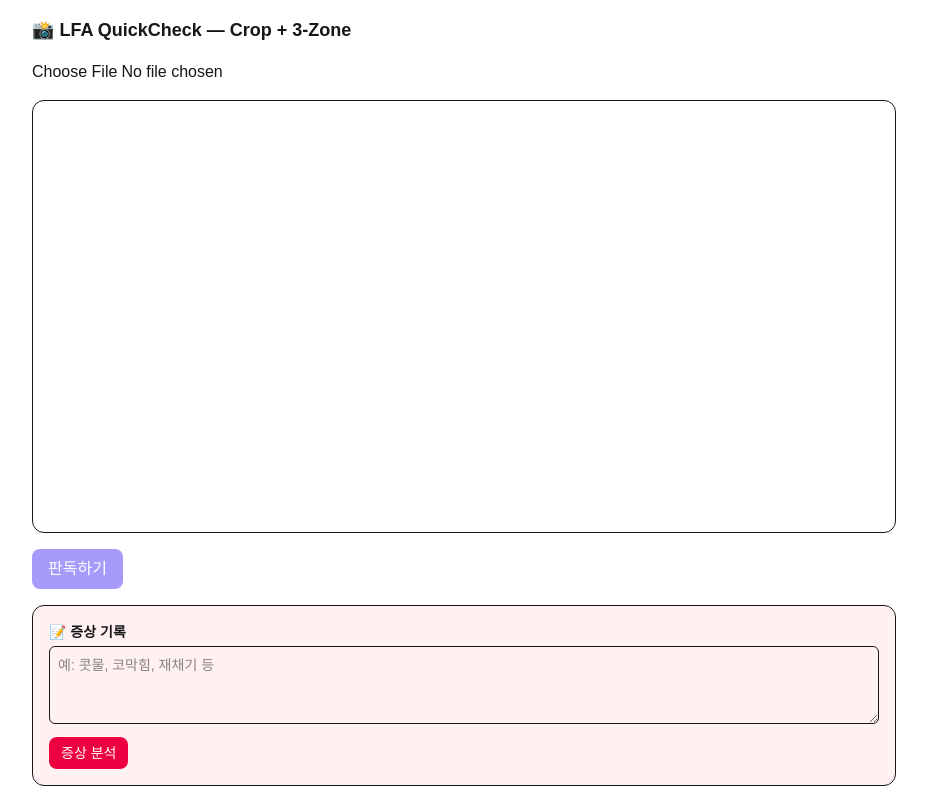
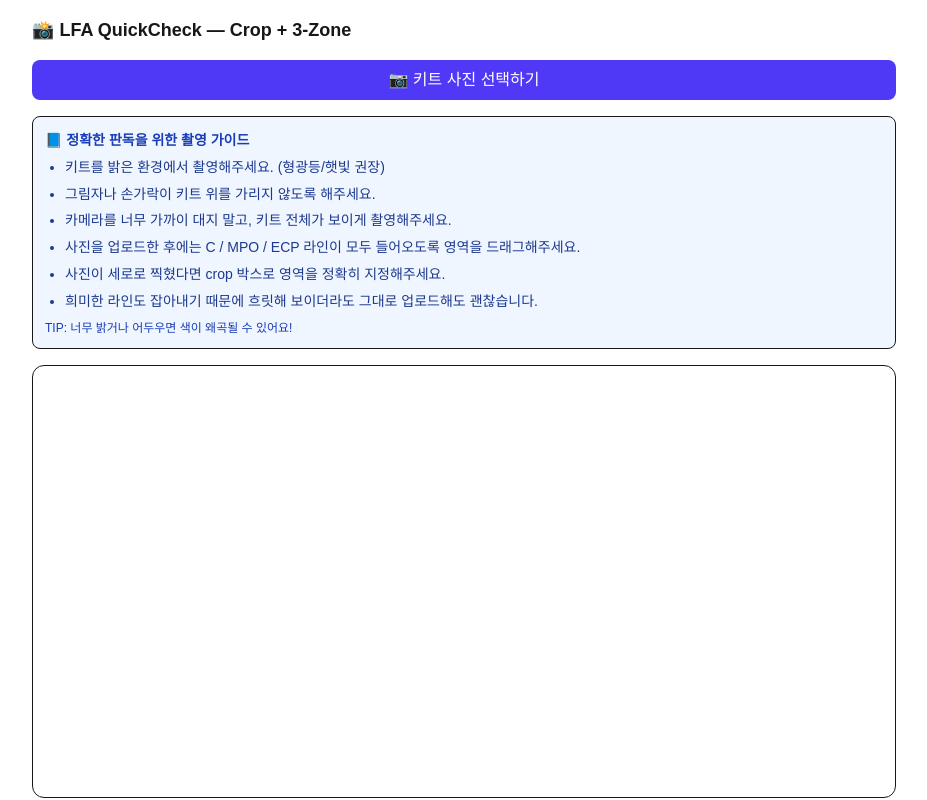
Before and after one commit to syeonu2323-ship-it/rhini-coach, a Next.js app: page /analyze in a window 1280 px wide. Shown: the top 800 px of the page, without its empty margins (176-1103 px from the left). Built offline with nearby package versions, Linux system fonts and the light colour scheme.

Commit message:
update: glare fix & mpo/ecp position logic

```diff
--- a/components/LfaAnalyzer.tsx
+++ b/components/LfaAnalyzer.tsx
@@ -360,10 +360,20 @@ export default function LfaAnalyzer() {
 
 
 
+     {/* 파일 업로드 (버튼 스타일) */}
+<div className="mb-4">
+  <label
+    htmlFor="fileUpload"
+    className="block w-full px-4 py-2 bg-indigo-600 text-white text-center rounded-lg cursor-pointer hover:bg-indigo-700 transition select-none"
+  >
+    📷 키트 사진 선택하기
+  </label>
+
   <input
+    id="fileUpload"
     type="file"
     accept="image/*"
-        className="mb-4"
+    className="hidden"
     onChange={(e) => {
       const f = e.target.files?.[0];
       if (f) {
@@ -373,6 +383,30 @@ export default function LfaAnalyzer() {
       }
     }}
   />
+
+  {imageUrl && (
+    <p className="mt-2 text-sm text-gray-600">
+      선택된 파일: <span className="font-medium text-gray-800">{imageUrl.split("/").pop()}</span>
+    </p>
+  )}
+</div>
+{/* 📘 촬영 가이드 */}
+<div className="mb-4 mt-2 p-3 border rounded-lg bg-blue-50 text-sm leading-relaxed">
+  <div className="font-semibold text-blue-800 mb-1">📘 정확한 판독을 위한 촬영 가이드</div>
+
+  <ul className="list-disc ml-5 text-blue-900 space-y-1">
+    <li>키트를 밝은 환경에서 촬영해주세요. (형광등/햇빛 권장)</li>
+    <li>그림자나 손가락이 키트 위를 가리지 않도록 해주세요.</li>
+    <li>카메라를 너무 가까이 대지 말고, 키트 전체가 보이게 촬영해주세요.</li>
+    <li>사진을 업로드한 후에는 C / MPO / ECP 라인이 모두 들어오도록 영역을 드래그해주세요.</li>
+    <li>사진이 세로로 찍혔다면 crop 박스로 영역을 정확히 지정해주세요.</li>
+    <li>희미한 라인도 잡아내기 때문에 흐릿해 보이더라도 그대로 업로드해도 괜찮습니다.</li>
+  </ul>
+
+  <div className="mt-2 text-xs text-blue-800">TIP: 너무 밝거나 어두우면 색이 왜곡될 수 있어요!</div>
+</div>
+
+
 
       <div className="relative border rounded-xl overflow-hidden">
         <canvas ref={canvasRef} className="w-full" />
```
Lines whose indentation alone changed are shown as unchanged.
